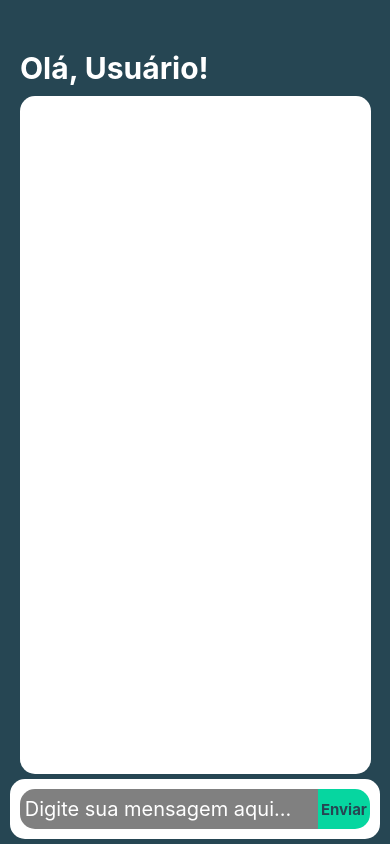
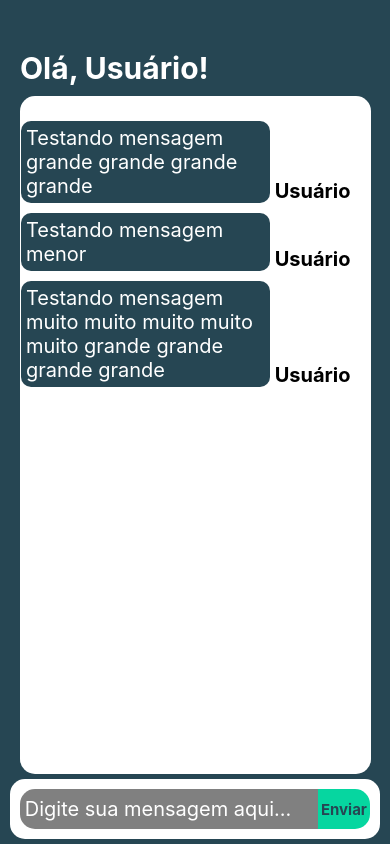
Before and after one commit to yagobelo/App-ChatSocket, a React Native app: screen /Chat in a window 390 px wide. Built offline with nearby package versions, Linux system fonts and the light colour scheme.

Commit message:
feat: add Meassage component

```diff
--- /dev/null
+++ b/src/components/Message.js
@@ -0,0 +1,49 @@
+import React from "react";
+import { View, Text, StyleSheet } from "react-native";
+
+import * as Animatable from "react-native-animatable";
+
+export const Message = ({ text }) => {
+  return (
+    <Animatable.View animation={"fadeInRight"} style={styles.container}>
+      <View style={styles.containerMessage}>
+        <Text style={styles.text}>{text}</Text>
+        <View style={styles.teste}></View>
+      </View>
+      <View style={styles.containerUserName}>
+        <Text style={styles.userName}>Usuário</Text>
+      </View>
+    </Animatable.View>
+  );
+};
+
+const styles = StyleSheet.create({
+  container: {
+    justifyContent: "flex-end",
+    flexDirection: "row",
+  },
+  containerMessage: {
+    backgroundColor: "#264653",
+    alignSelf: "center",
+    padding: 5,
+    margin: 5,
+    borderRadius: 10,
+    justifyContent: "center",
+    maxWidth: "80%",
+  },
+  text: {
+    color: "white",
+    fontSize: 20,
+  },
+  teste: {
+    backgroundColor: "#264653",
+  },
+  containerUserName: {
+    justifyContent: "flex-end",
+    paddingVertical: 5,
+  },
+  userName: {
+    fontSize: 20,
+    fontWeight: "bold",
+  },
+});
--- a/src/pages/Chat/index.js
+++ b/src/pages/Chat/index.js
@@ -8,7 +8,14 @@ import {
 } from "react-native";
 import * as Animatable from "react-native-animatable";
 
+import { Message } from "../../components/Message";
+
 export default function Chat() {
+  const primeiraMensagem = "Testando mensagem grande grande grande grande";
+  const segundaMensagem = "Testando mensagem menor";
+  const terceiraMensagem =
+    "Testando mensagem muito muito muito muito muito grande grande grande grande";
+
   return (
     <View style={styles.container}>
       <Animatable.View
@@ -23,7 +30,11 @@ export default function Chat() {
         animation={"zoomIn"}
         delay={1000}
         style={styles.containerChat}
-      ></Animatable.View>
+      >
+        <Message text={primeiraMensagem} />
+        <Message text={segundaMensagem} />
+        <Message text={terceiraMensagem} />
+      </Animatable.View>
 
       <Animatable.View
         animation={"zoomInDown"}
--- a/src/pages/Welcome/index.js
+++ b/src/pages/Welcome/index.js
@@ -1,4 +1,4 @@
-import React from "react";
+import React, { useState } from "react";
 import {
   View,
   Text,
```
